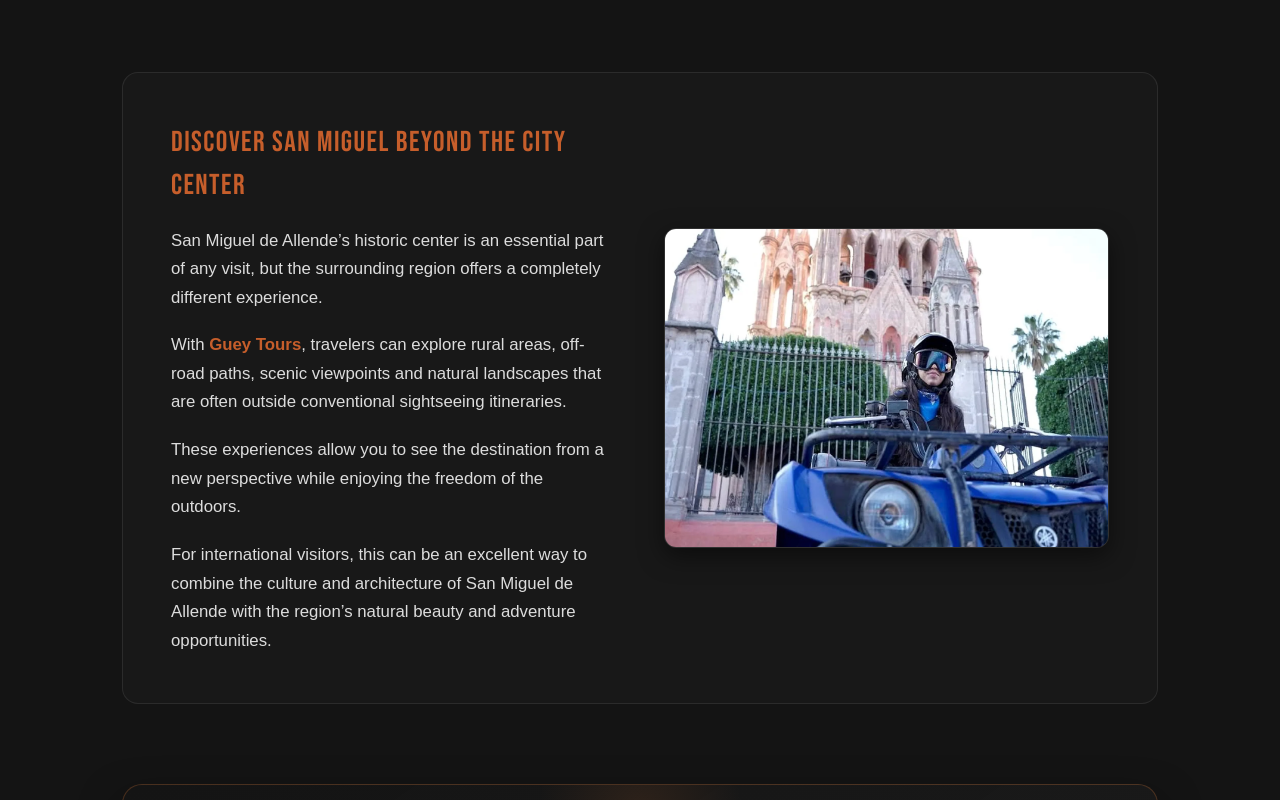
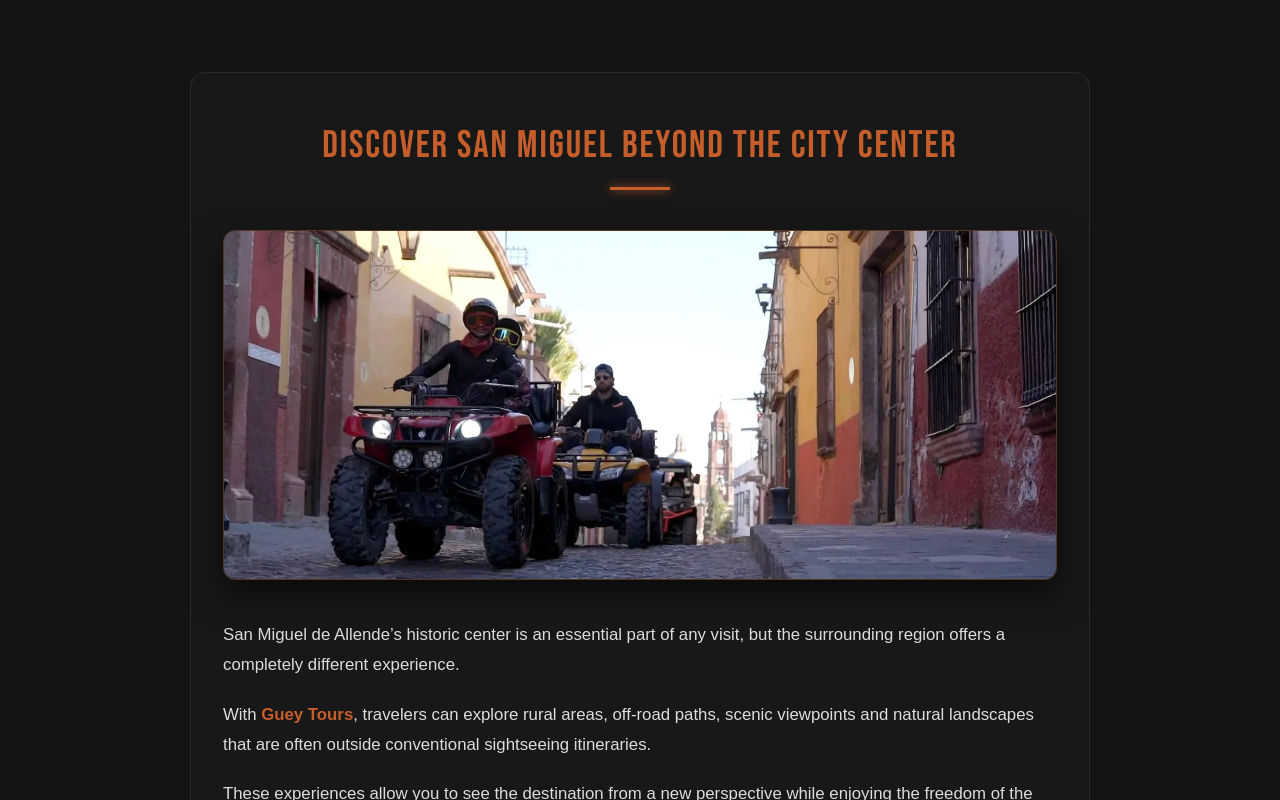
Before and after one commit to DraftStudiomx/Guey-tours-SEO, a Next.js app: page /san-miguel-de-allende-tours in a window 1280 px wide. Shown: the part 3980-4780 px from the top of the page. Built offline with nearby package versions, Linux system fonts and the light colour scheme; a web font is replaced by a local one.

Commit message:
Update SanMiguelContent.tsx

```diff
--- a/app/san-miguel-de-allende-tours/SanMiguelContent.tsx
+++ b/app/san-miguel-de-allende-tours/SanMiguelContent.tsx
@@ -667,86 +667,98 @@ const [openIndex, setOpenIndex] = useState<number | null>(null)
 
 
 
-
-
-
-          {/* Cuarta sección: Dos columnas (Texto H2 + Imagen) */}
+          {/* Cuarta sección: Diseño apilado (Imagen arriba o banner lateral limpio con texto completo) */}
 <div style={{
   display: 'flex',
-  flexDirection: 'row',
-  flexWrap: 'wrap',
-  alignItems: 'center',
-  gap: '3rem',
+  flexDirection: 'column',
+  gap: '2.5rem',
   marginTop: '5rem',
   background: 'rgba(255, 255, 255, 0.02)',
-  padding: '3rem',
+  padding: '3rem 2rem',
   borderRadius: '16px',
-  border: '1px solid rgba(255, 255, 255, 0.08)'
+  border: '1px solid rgba(255, 255, 255, 0.08)',
+  maxWidth: '900px',
+  marginInline: 'auto'
 }}>
-  {/* Columna de Texto H2 */}
-  <div style={{ flex: '1', minWidth: '300px', display: 'flex', flexDirection: 'column', gap: '1.2rem' }}>
+  {/* Título H2 Centrado o Arriba */}
+  <div style={{ textAlign: 'center' }}>
     <h2 style={{
       fontFamily: 'var(--font-heading)',
-      fontSize: '1.8rem',
+      fontSize: 'clamp(1.8rem, 3vw, 2.4rem)',
       color: 'var(--orange, #d97736)',
       textTransform: 'uppercase',
       letterSpacing: '0.05em',
+      lineHeight: 1.3,
       margin: 0
     }}>
       {lang === 'es' ? 'Descubre San Miguel más allá del centro histórico' : 'Discover San Miguel Beyond the City Center'}
     </h2>
-
-    <p style={{ margin: 0, lineHeight: 1.7, color: 'rgba(255,255,255,0.85)', fontSize: '1.05rem' }}>
+    <div style={{
+      width: '60px',
+      height: '3px',
+      background: 'var(--orange, #d97736)',
+      margin: '1rem auto 0 auto',
+      boxShadow: '0 0 10px var(--orange, #d97736)'
+    }} />
+  </div>
+
+  {/* Imagen destacada en formato panorámico/horizontal para que luzca bien */}
+  <div style={{
+    width: '100%',
+    height: '350px',
+    position: 'relative',
+    borderRadius: '12px',
+    overflow: 'hidden',
+    border: '1px solid rgba(217, 119, 54, 0.3)',
+    boxShadow: '0 15px 35px rgba(0,0,0,0.6)'
+  }}>
+    <Image
+      src="/images/Experience Thrilling ATV Rentals in San Miguel de Allende with Guey Tours.webp"
+      alt="A group driving ATVs on the cobblestone streets of San Miguel de Allende during an adventure with Guey Tours."
+      title="Experience Thrilling ATV Rentals in San Miguel de Allende with Guey Tours"
+      fill
+      style={{ objectFit: 'cover' }}
+    />
+  </div>
+
+  {/* Contenedor de tus párrafos exactos con excelente legibilidad */}
+  <div style={{
+    display: 'flex',
+    flexDirection: 'column',
+    gap: '1.2rem',
+    color: 'rgba(255,255,255,0.85)',
+    fontSize: '1.05rem',
+    lineHeight: 1.8
+  }}>
+    <p style={{ margin: 0 }}>
       {lang === 'es'
         ? 'El centro histórico de San Miguel de Allende es una parte esencial de cualquier visita, pero la región circundante ofrece una experiencia completamente diferente.'
         : "San Miguel de Allende’s historic center is an essential part of any visit, but the surrounding region offers a completely different experience."}
     </p>
 
-    <p style={{ margin: 0, lineHeight: 1.7, color: 'rgba(255,255,255,0.85)', fontSize: '1.05rem' }}>
+    <p style={{ margin: 0 }}>
       {lang === 'es'
         ? (
-            <>Con <a href="https://www.gueytours.com/" style={{ color: 'var(--orange)', textDecoration: 'none !important', fontWeight: 'bold' }}>Guey Tours</a>, los viajeros pueden explorar áreas rurales, caminos todoterreno, miradores panorámicos y paisajes naturales que a menudo quedan fuera de los itinerarios turísticos convencionales.</>
+            <>Con <a href="https://www.gueytours.com/" style={{ color: 'var(--orange)', textDecoration: 'none', fontWeight: 'bold' }}>Guey Tours</a>, los viajeros pueden explorar áreas rurales, caminos todoterreno, miradores panorámicos y paisajes naturales que a menudo quedan fuera de los itinerarios turísticos convencionales.</>
           )
         : (
-            <>With <a href="https://www.gueytours.com/" style={{ color: 'var(--orange)', textDecoration: 'none !important', fontWeight: 'bold' }}>Guey Tours</a>, travelers can explore rural areas, off-road paths, scenic viewpoints and natural landscapes that are often outside conventional sightseeing itineraries.</>
+            <>With <a href="https://www.gueytours.com/" style={{ color: 'var(--orange)', textDecoration: 'none', fontWeight: 'bold' }}>Guey Tours</a>, travelers can explore rural areas, off-road paths, scenic viewpoints and natural landscapes that are often outside conventional sightseeing itineraries.</>
           )}
     </p>
 
-    <p style={{ margin: 0, lineHeight: 1.7, color: 'rgba(255,255,255,0.85)', fontSize: '1.05rem' }}>
+    <p style={{ margin: 0 }}>
       {lang === 'es'
         ? 'Estas experiencias te permiten ver el destino desde una nueva perspectiva mientras disfrutas de la libertad al aire libre.'
         : 'These experiences allow you to see the destination from a new perspective while enjoying the freedom of the outdoors.'}
     </p>
 
-    <p style={{ margin: 0, lineHeight: 1.7, color: 'rgba(255,255,255,0.85)', fontSize: '1.05rem' }}>
+    <p style={{ margin: 0 }}>
       {lang === 'es'
         ? 'Para los visitantes internacionales, esta puede ser una excelente manera de combinar la cultura y la arquitectura de San Miguel de Allende con la belleza natural y las oportunidades de aventura de la región.'
         : 'For international visitors, this can be an excellent way to combine the culture and architecture of San Miguel de Allende with the region’s natural beauty and adventure opportunities.'}
     </p>
   </div>
-
-  {/* Columna de la Imagen */}
-  <div style={{ flex: '1', minWidth: '300px' }}>
-    <div style={{
-      width: '100%',
-      height: '320px',
-      position: 'relative',
-      borderRadius: '12px',
-      overflow: 'hidden',
-      border: '1px solid rgba(255,255,255,0.1)',
-      boxShadow: '0 8px 24px rgba(0,0,0,0.5)'
-    }}>
-      <Image
-        src="/images/ATV Rentals Sightseeing in San Miguel de Allende.webp"
-        alt=" A person in a helmet and goggles rides a blue Yamaha ATV in front of the Parroquia de San Miguel Arcángel."
-        title=" ATV Rentals Sightseeing in San Miguel de Allende"
-        fill
-        style={{ objectFit: 'cover' }}
-      />
-    </div>
-  </div>
 </div>
-{/* Cuarta sección: Dos columnas (Texto H2 + Imagen) */}
 
 
 
```
